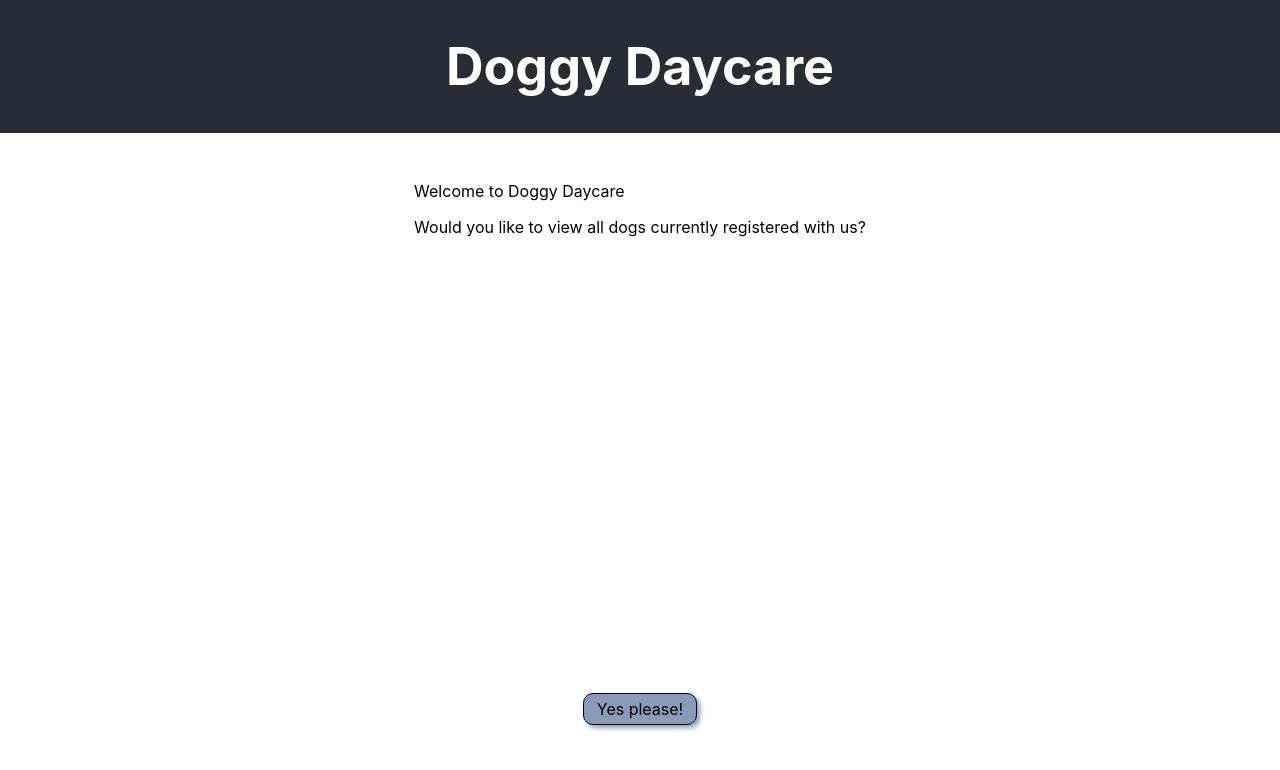
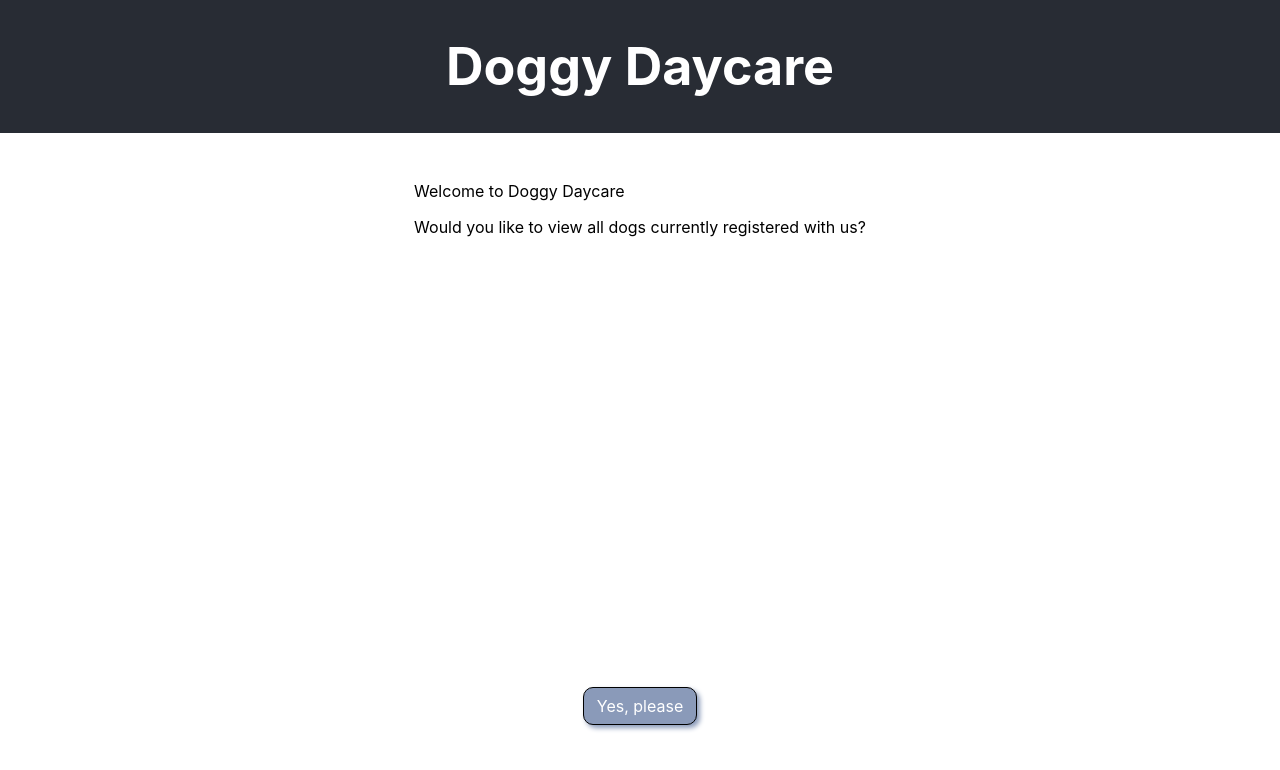
Before and after one commit to rchorngren/doggyDaycare, a React (Create React App) app: page /individualdog in a window 1280 px wide. Shown: the top 770 px of the page. Built offline with nearby package versions, Linux system fonts and the light colour scheme; no server answers.

Commit message:
create custom element for buttons

```diff
--- /dev/null
+++ b/src/Components/DoggyButton.jsx
@@ -0,0 +1,63 @@
+import React, { useState } from 'react';
+
+const DoggyButton = ({buttonText, functionOnClick}) => {
+
+    const [isClicked, setIsClicked] = useState(false);
+
+    const customButtonText = buttonText;
+
+    const style = {
+        button: {
+            display: "flex",
+            color: "white",
+            width: "7em",
+            paddingTop: "0.5em",
+            paddingBottom: "0.5em",
+            overflow: "hidden",
+            borderRadius: "10px",
+            border: "1px solid black",
+            justifyContent: "center",
+            alignItems: "center",
+            textAlign: "center",
+            background: "#8a9ab9",
+            boxShadow: "#8a9ab9 3px 3px 5px"
+
+        },
+        clickedButton: {
+            display: "flex",
+            color: "white",
+            width: "7em",
+            paddingTop: "0.5em",
+            paddingBottom: "0.5em",
+            overflow: "hidden",
+            borderRadius: "10px",
+            border: "1px solid black",
+            justifyContent: "center",
+            alignItems: "center",
+            textAlign: "center",
+            background: "#8a9ab9",
+            boxShadow: "#8a9ab9 0px 0px 5px",
+            transform: "translateY(2px)"
+
+        }
+    }
+
+    //The timeouts are used to create the visual effect of clicking a button
+    //They do not affect any functionality
+    function activeFunctionWithDelay(functionOnClick) {
+        setTimeout(() => {
+            setIsClicked(false);
+        }, 100);
+        setTimeout(() => {
+            functionOnClick();
+        }, 250);
+    }
+
+    return (
+        <div onClick={() => {setIsClicked(true); activeFunctionWithDelay(functionOnClick)}} style={isClicked ? style.clickedButton : style.button}>
+            {customButtonText}
+        </div>
+    )
+}
+
+export default DoggyButton;
--- a/src/Screens/Welcome/Welcome.jsx
+++ b/src/Screens/Welcome/Welcome.jsx
@@ -1,9 +1,11 @@
 import { useHistory } from 'react-router-dom';
+import DoggyButton from '../../Components/DoggyButton';
 import './welcome.css';
 
 const Welcome = () => {
 
   const history = useHistory();
+  const buttonText = "Yes, please";
 
   function navigateToRegistry() {
     history.push("listofdogs");
@@ -16,7 +18,7 @@ const Welcome = () => {
         <p>Would you like to view all dogs currently registered with us?</p>
       </div>
 
-      <div className="divButton" onClick={navigateToRegistry}>Yes please!</div>
+      <DoggyButton buttonText={buttonText} functionOnClick={navigateToRegistry} />
 
     </section>
   )
```
